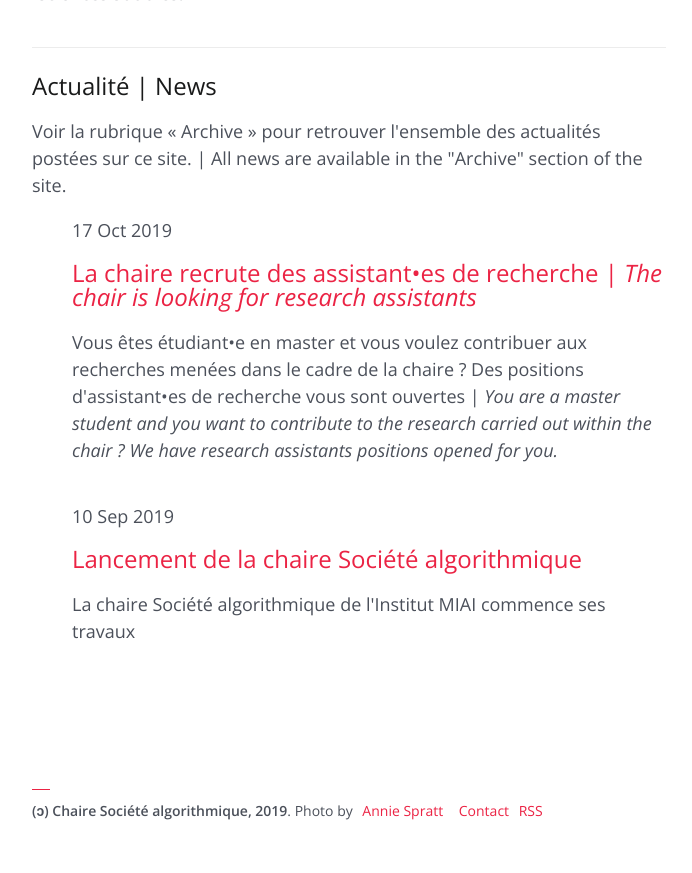
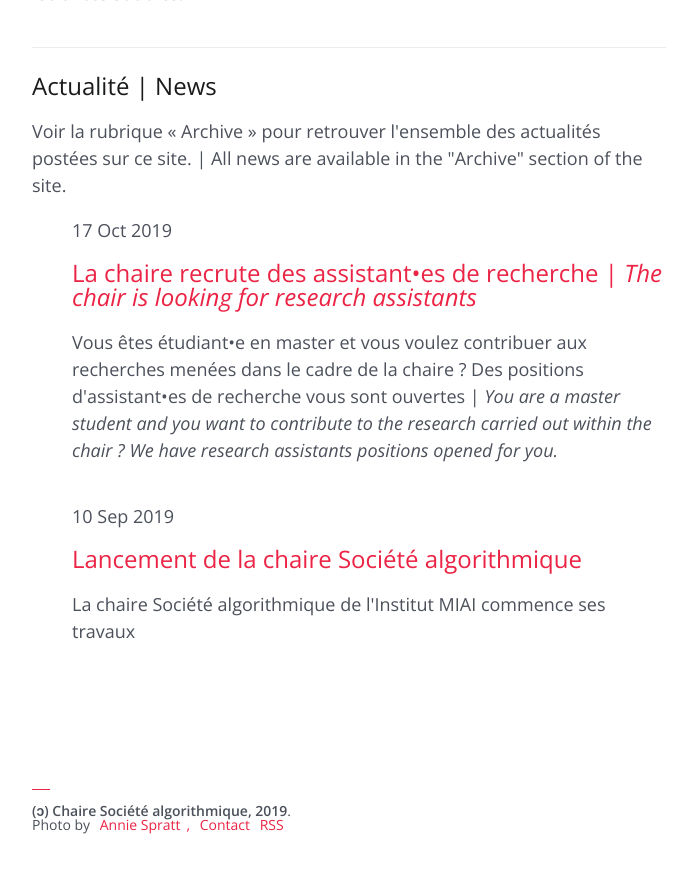
Before and after one commit to gillesbastin/algorithmicsociety, a Jekyll site: the page built from index.md, in a window 1280 px wide and 900 px high, scrolled down 1133 px. Shown: the top 873 px of the window, without its empty margins (291-983 px from the left). Built offline with Jekyll 4.4.1, drawn with Linux system fonts in a browser that asks for light colours.

Commit message:
Update footer.html

```diff
--- a/_includes/footer.html
+++ b/_includes/footer.html
@@ -2,7 +2,8 @@
 
       <footer data-animation="fadeInUp">
         <div class="copyright">
-          {% if site.copyright %}<b>{{ site.copyright }}</b>{% endif %}. Photo by <a href="https://unsplash.com/@anniespratt">Annie Spratt<a/>
+          {% if site.copyright %}<b>{{ site.copyright }}</b>{% endif %}.<br>
+            Photo by <a href="https://unsplash.com/@anniespratt">Annie Spratt<a/>,
         	{% if site.email %}<a href="mailto:{{ site.email }}" title="Send E-Mail">Contact</a>{% endif %}
         	<a href="{{ '/feed.xml' | prepend: site.baseurl }}" title="Subscribe to Feed">RSS</a>
         </div>
```
